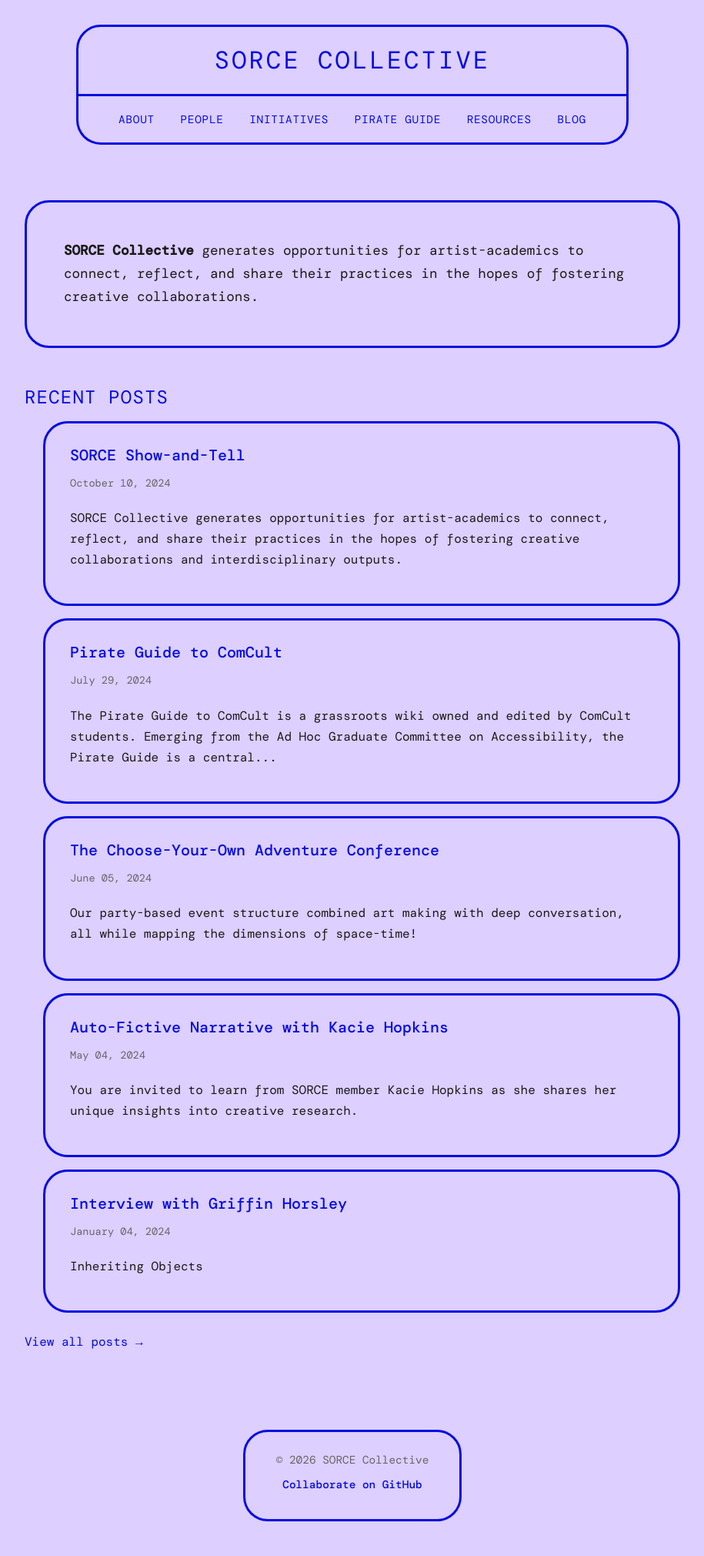
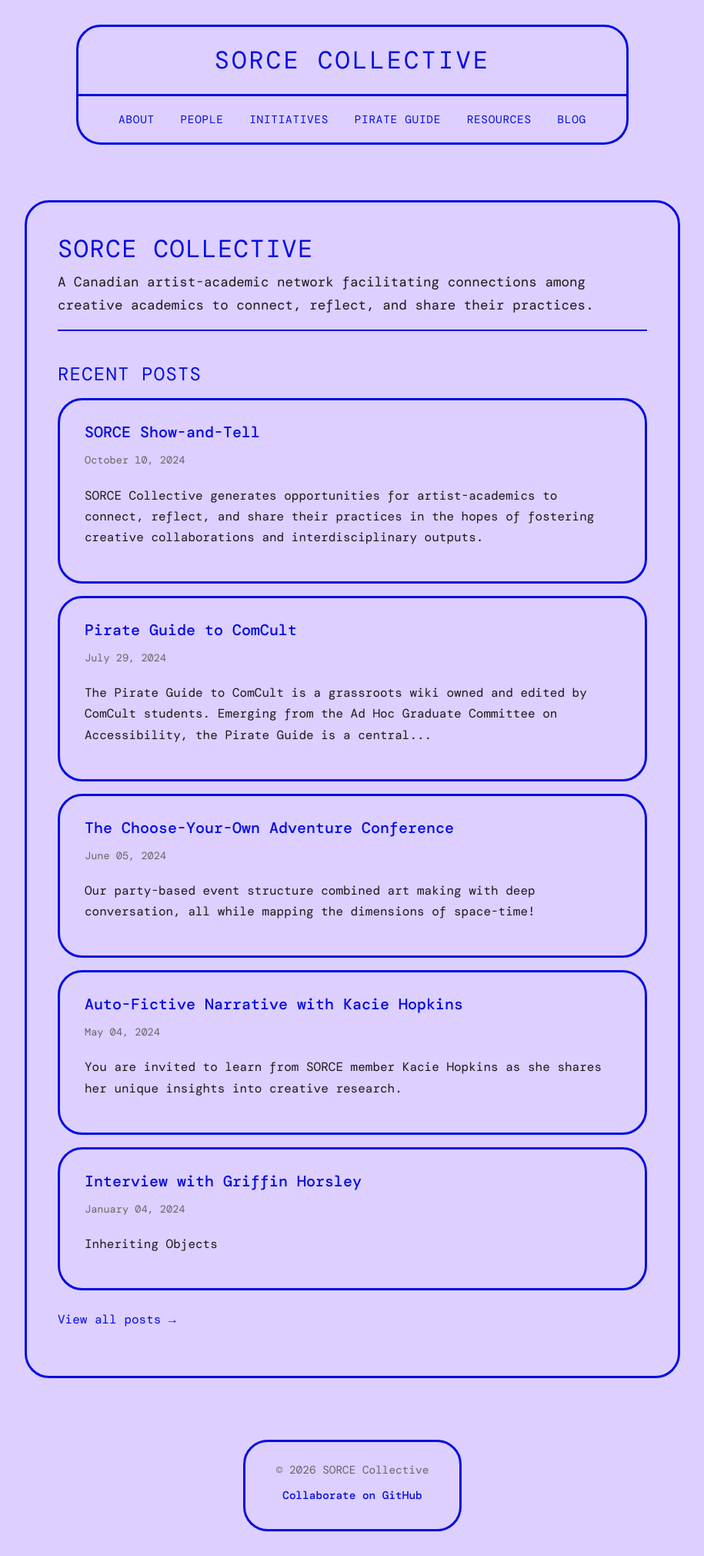
Before and after one commit to iowyth/sorce, a Jekyll site: the page built from index.md, in a window 1280 px wide. Shown: the whole page at 77% size, without its empty margins (182-1097 px from the left). Built offline with Jekyll 4.4.1, drawn with Linux system fonts in a browser that asks for light colours; some web fonts are replaced.

Commit message:
Add home layout with bounding box and expand research-creation bibliography
- Create home.html layout with consistent bounding box styling
- Update index.md to use new home layout
- Align home page titles with content boxes below
- Expand research-creation reading list from 15 to 42 entries
- Add sections: Research-Creation Theory, A/r/tography & Walking Methodologies
- Add Indigenous/decolonial texts (Smith, Wilson, Kovach, Absolon)
- Include recent publications through 2025

Co-Authored-By: Claude Opus 4.5 <noreply@anthropic.com>

```diff
--- /dev/null
+++ b/_layouts/home.html
@@ -0,0 +1,13 @@
+---
+layout: default
+---
+<article class="home">
+  <header class="home-header">
+    <h1 class="home-title">{{ site.title }}</h1>
+    <p class="home-subtitle">{{ site.description }}</p>
+  </header>
+
+  <div class="home-content">
+    {{ content }}
+  </div>
+</article>
--- a/assets/css/style.css
+++ b/assets/css/style.css
@@ -61,8 +61,9 @@ h1, h2, h3, h4, h5, h6 {
 .wiki-body > h1:first-child,
 .wiki-body > h2:first-child,
 .wiki-body > h3:first-child,
-.home-intro > h1:first-child,
-.home-intro > h2:first-child {
+.home-content > h1:first-child,
+.home-content > h2:first-child,
+.home-content > h3:first-child {
   margin-top: 0;
 }
 
@@ -214,21 +215,41 @@ a:hover {
 }
 
 /* Home Page */
-.home-intro {
+.home {
   background-color: transparent !important;
-  padding: 3rem;
+  padding: 2.5rem;
   border-radius: 2rem;
-  margin-bottom: 3rem;
   border: 3px solid var(--primary-blue);
 }
 
-.home-intro p {
+.home-header {
+  margin-bottom: 2rem;
+  padding-bottom: 1rem;
+  border-bottom: 2px solid var(--primary-blue);
+}
+
+.home-title {
+  margin-bottom: 0.5rem;
+  margin-top: 0;
+}
+
+.home-subtitle {
   font-size: 1.1rem;
   margin-bottom: 0;
+  color: var(--text-dark);
+}
+
+.home-content {
+  padding-top: 0.5rem;
+}
+
+.home-content h2:first-child {
+  margin-top: 0;
 }
 
 .posts-list {
   list-style: none;
+  padding-left: 0;
 }
 
 .posts-list li {
--- a/index.md
+++ b/index.md
@@ -1,11 +1,7 @@
 ---
-layout: default
+layout: home
 title: Home
 ---
-
-<div class="home-intro">
-  <p><strong>SORCE Collective</strong> generates opportunities for artist-academics to connect, reflect, and share their practices in the hopes of fostering creative collaborations.</p>
-</div>
 
 ## Recent Posts
 
```
Also changed, not shown: resources.md (+59 -11 lines).
